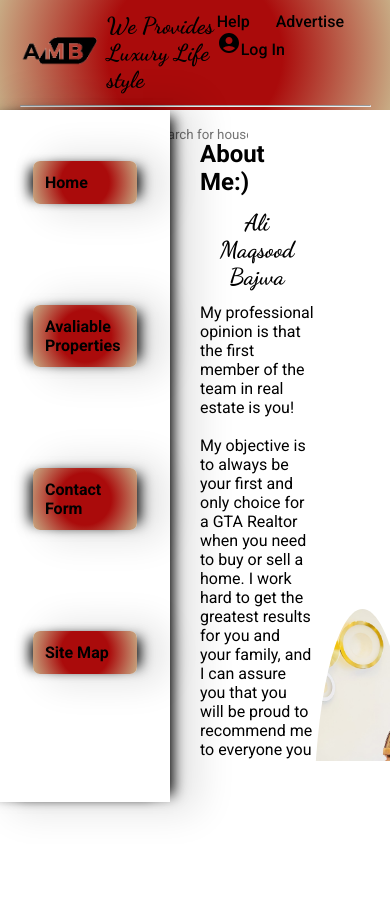
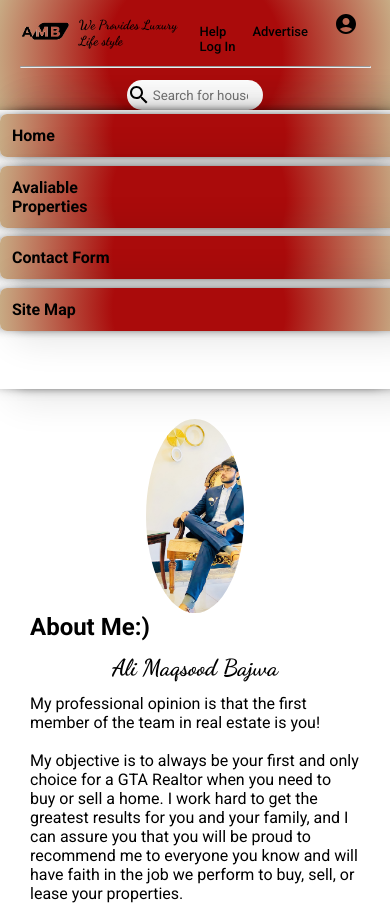
Before and after one commit to alibajwa91/realEstate-web-project, a React (Create React App) app: page / in a window 390 px wide. Shown: the top 905 px of the page. Before the commit the page ends 844 px from the top, so only its background shows below. Built offline with nearby package versions, Linux system fonts and the light colour scheme.

Commit message:
tested and made it responsive

```diff
--- a/src/components/navbar/navbar.css
+++ b/src/components/navbar/navbar.css
@@ -55,3 +55,16 @@
 .link:active {
   color: inherit;
 }
+
+@media (max-width: 619px) {
+  .navbar {
+    height: 33vh;
+    width: 100%;
+  }
+  .navPage {
+    margin: 0.5vh 0;
+    padding: 12px;
+    height: 100%;
+    width: 96vw;
+  }
+}
--- a/src/components/topbanner/topBanner.css
+++ b/src/components/topbanner/topBanner.css
@@ -73,6 +73,21 @@
   width: 35vw;
   padding: 12px 0 0 0;
 }
+@media (max-width: 619px) {
+  .homeTop {
+    display: flex;
+    flex-direction: column-reverse;
+  }
+  .topBannerRight {
+    font-size: 13px;
+  }
+  .topBannerlogo {
+    height: 19px;
+  }
+  .TopBannerTxt {
+    font-size: 13px;
+  }
+}
 
 /* .topBannerSearch {
   display: flex;
--- a/src/pages/apartments/apartments.css
+++ b/src/pages/apartments/apartments.css
@@ -28,7 +28,7 @@
   list-style: none;
 }
 .apartmentsListItem {
-  width: 620px;
+  width: 45vw;
   margin-top: 23px;
   display: flex;
   justify-content: space-between;
@@ -52,3 +52,13 @@
 .apartmentsListItem {
   margin-top: 23px;
 }
+
+@media (max-width: 619px) {
+  .NavAndApartments {
+    display: flex;
+    flex-wrap: wrap;
+  }
+  .apartmentsListItem {
+    width: 80vw;
+  }
+}
--- a/src/pages/contactus/contactus.css
+++ b/src/pages/contactus/contactus.css
@@ -108,3 +108,15 @@
   display: flex;
   justify-content: flex-end;
 }
+
+@media (max-width: 902px) {
+  .contactusWrapper {
+    margin: 6px 17px;
+  }
+}
+@media (max-width: 619px) {
+  .NavAndContactus {
+    display: flex;
+    flex-wrap: wrap;
+  }
+}
--- a/src/pages/home/home.css
+++ b/src/pages/home/home.css
@@ -72,3 +72,19 @@
 /* p {
   text-align: center;
 } */
+
+@media (max-width: 833px) {
+  .realtorImg {
+    height: 29vh;
+  }
+}
+
+@media (max-width: 619px) {
+  .realtorImg {
+    height: 23vh;
+  }
+  .NavAndHome {
+    display: flex;
+    flex-wrap: wrap;
+  }
+}
--- a/src/pages/houses/houses.css
+++ b/src/pages/houses/houses.css
@@ -28,7 +28,7 @@
   list-style: none;
 }
 .housesListItem {
-  width: 620px;
+  width: 45vw;
   margin-top: 23px;
   display: flex;
   justify-content: space-between;
@@ -52,3 +52,12 @@
 .housesListItem {
   margin-top: 23px;
 }
+@media (max-width: 619px) {
+  .NavAndHouses {
+    display: flex;
+    flex-wrap: wrap;
+  }
+  .housesListItem {
+    width: 80vw;
+  }
+}
--- a/src/pages/saleProperty/saleproperty.css
+++ b/src/pages/saleProperty/saleproperty.css
@@ -47,9 +47,7 @@
 .gallery span {
   display: none;
 }
-.gallery {
-  width: 600px;
-}
+
 .salePropertyListItem {
   cursor: pointer;
   height: auto;
@@ -112,3 +110,10 @@
 .link:active {
   color: inherit; /* or specify the color you want */
 }
+
+@media (max-width: 619px) {
+  .NavAndSaleProperty {
+    display: flex;
+    flex-wrap: wrap;
+  }
+}
```
